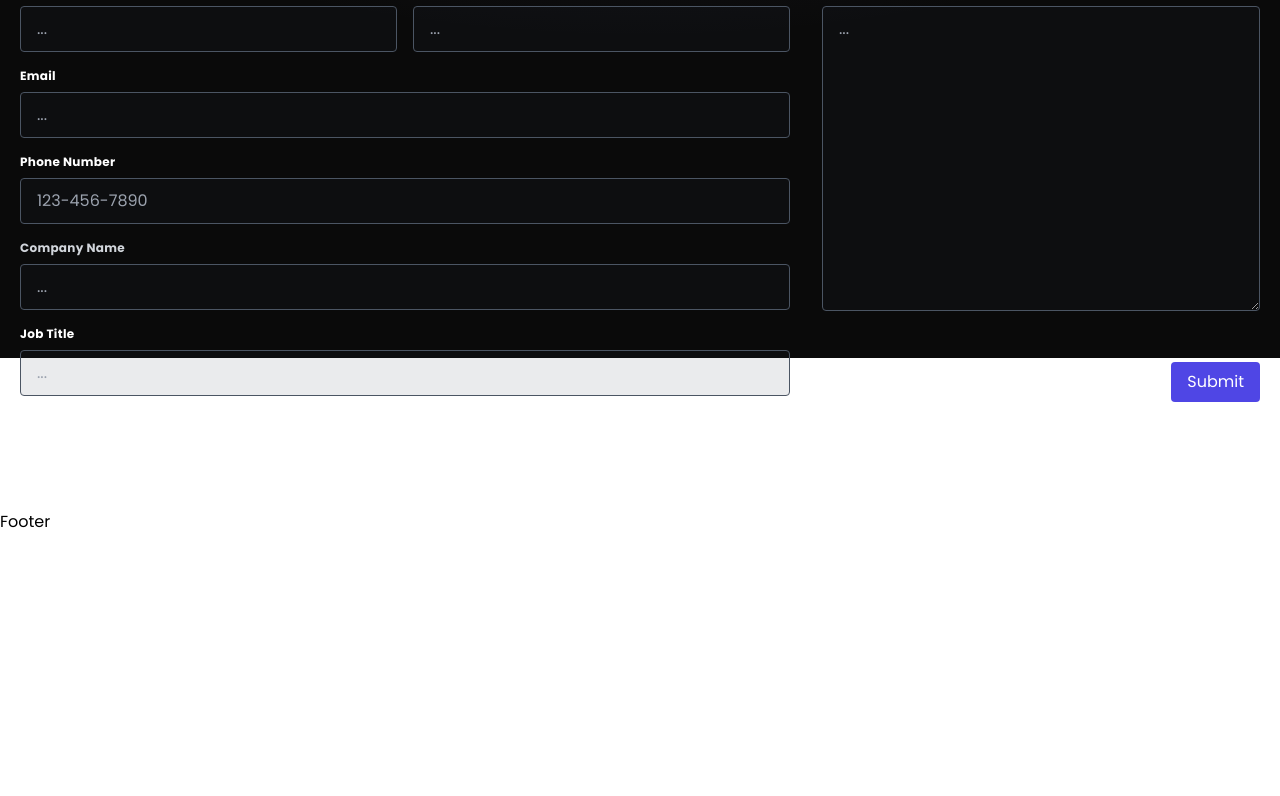
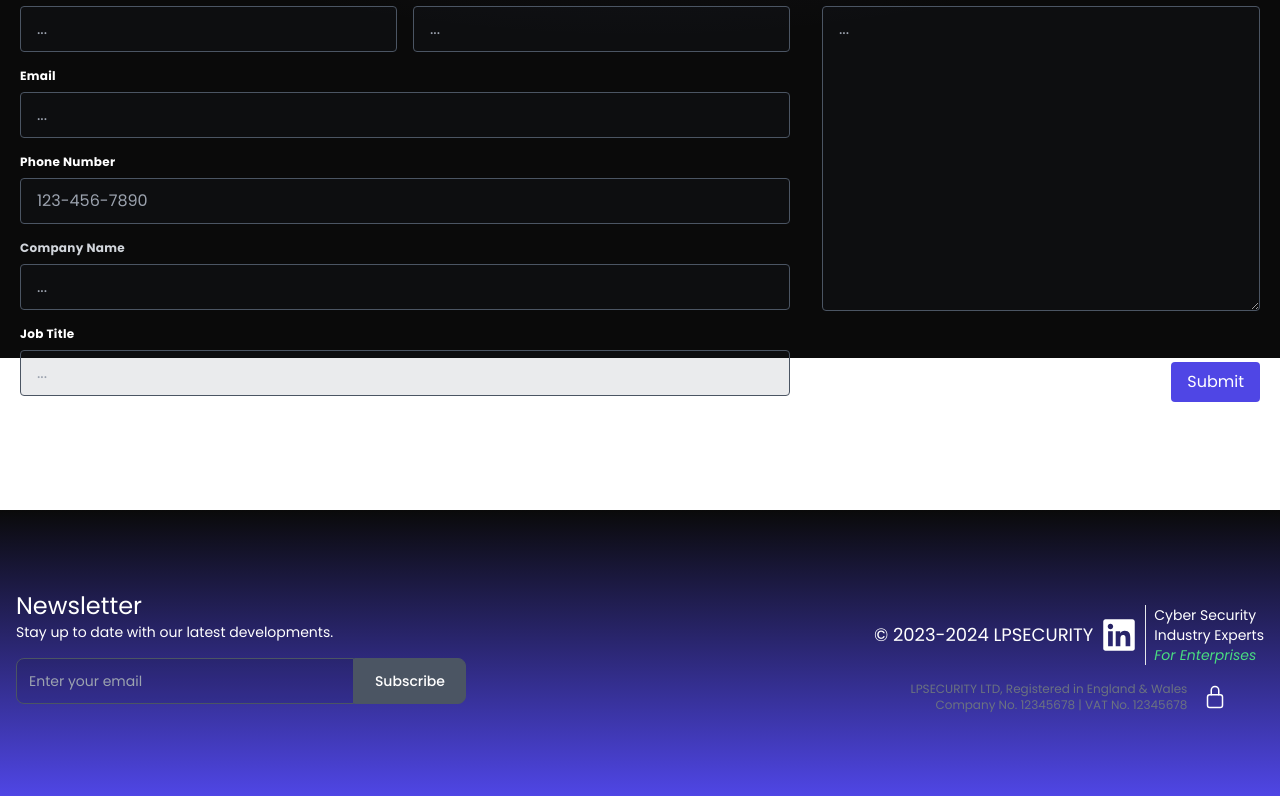
Before and after one commit to liamtphillips/LPSecurity, a React (Vite) app: page /contact in a window 1280 px wide. Shown: the part 442-1238 px from the top of the page. Before the commit the page ends 976 px from the top, so only its background shows below. Built offline with nearby package versions, Linux system fonts and the light colour scheme.

Commit message:
footer added

```diff
--- a/src/components/Footer.jsx
+++ b/src/components/Footer.jsx
@@ -1,9 +1,50 @@
 import React from 'react'
-
+import { FaLinkedin } from "react-icons/fa";
+import { IoLockClosedOutline } from "react-icons/io5";
 const Footer = () => {
   return (
-    <div>Footer</div>
-  )
-}
+    <div className='bg-gradient-to-t from-indigo-600  to-neutral-950 text-white py-16'>
+      <div className="w-full mx-auto container p-4 md:flex md:items-center md:justify-between">
+        <div className='flex flex-col'>
+          <span className="text-2xl text-white ">Newsletter
+          </span>
+          <span className='text-sm text-white'>Stay up to date with our latest developments.</span>
+          <form action="#" className='mt-4 md:w-[450px] w-full'>
+            <div className="items-center mx-auto mb-3 space-y-4 max-w-screen-sm sm:flex sm:space-y-0">
+              <div className="relative w-full">
+                <label htmlFor="email" className="hidden mb-2 text-sm font-medium text-gray-900">Email address</label>
+                <input className="block p-3 w-full text-sm text-gray-900 rounded-lg border border-gray-600 sm:rounded-none sm:rounded-l-lg bg-black/10" autoComplete="email" placeholder="Enter your email" type="email" id="email" required="" />
+              </div>
+              <div>
+                <button type="submit" className="py-3 px-5 w-full text-sm font-medium text-center text-white rounded-lg border border-gray-600 bg-gray-600 sm:rounded-none sm:rounded-r-lg">Subscribe</button>
+              </div>
+            </div>
+          </form>
+        </div>
+        <div className="flex flex-col mt-3 text-sm items-center text-gray-500 dark:text-gray-400">
+          <div className='flex flex-row gap-x-2 items-center'>
+            <p className="text-white md:text-lg text-md">© 2023-2024 LPSECURITY
+            </p>
+            <a href='https://www.linkedin.com/' target='_blank' rel='noopener noreferrer' className='text-white text-3xl md:text-4xl'><FaLinkedin /></a>
+            <div className='border-l flex flex-col'>
+              <p className='pl-2 text-white '>Cyber Security</p>
+              <p className='pl-2 text-white '>Industry Experts</p>
+              <p className='pl-2 text-green-400 italic'>For Enterprises</p>
+            </div>
+          </div>
+          <div className='flex flex-row items-center gap-x-4 mt-4'>
+            <div className='text-right text-xs  flex flex-col'>
+              <p className=''>LPSECURITY LTD, Registered in England & Wales
+              </p>
+              <p className=''>Company No. 12345678 | VAT No. 12345678
+              </p>
+            </div>
+            <p className='text-2xl text-white'><IoLockClosedOutline /></p>
+          </div>
+        </div>
+      </div>
+    </div>
+  );
+};
 
 export default Footer
```
